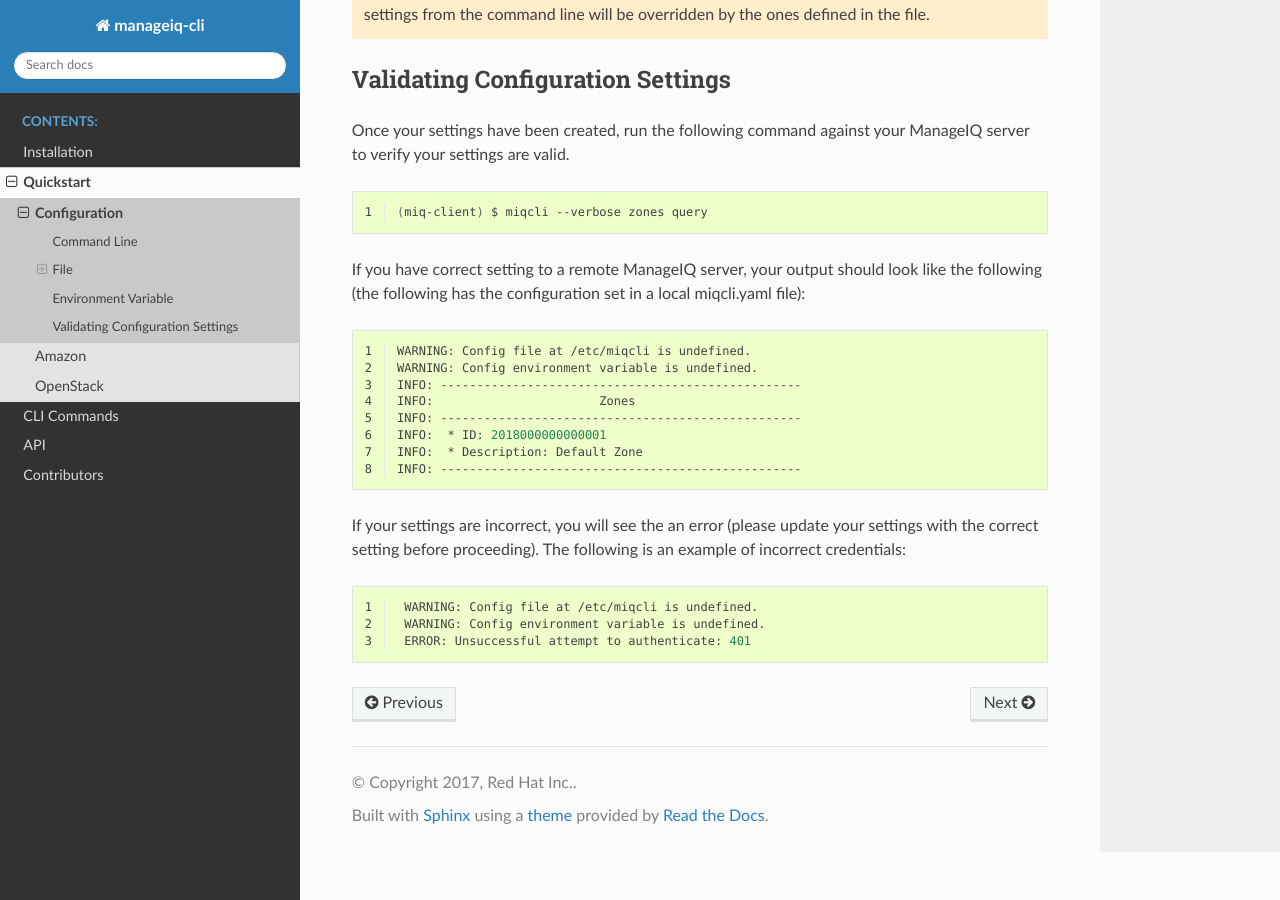
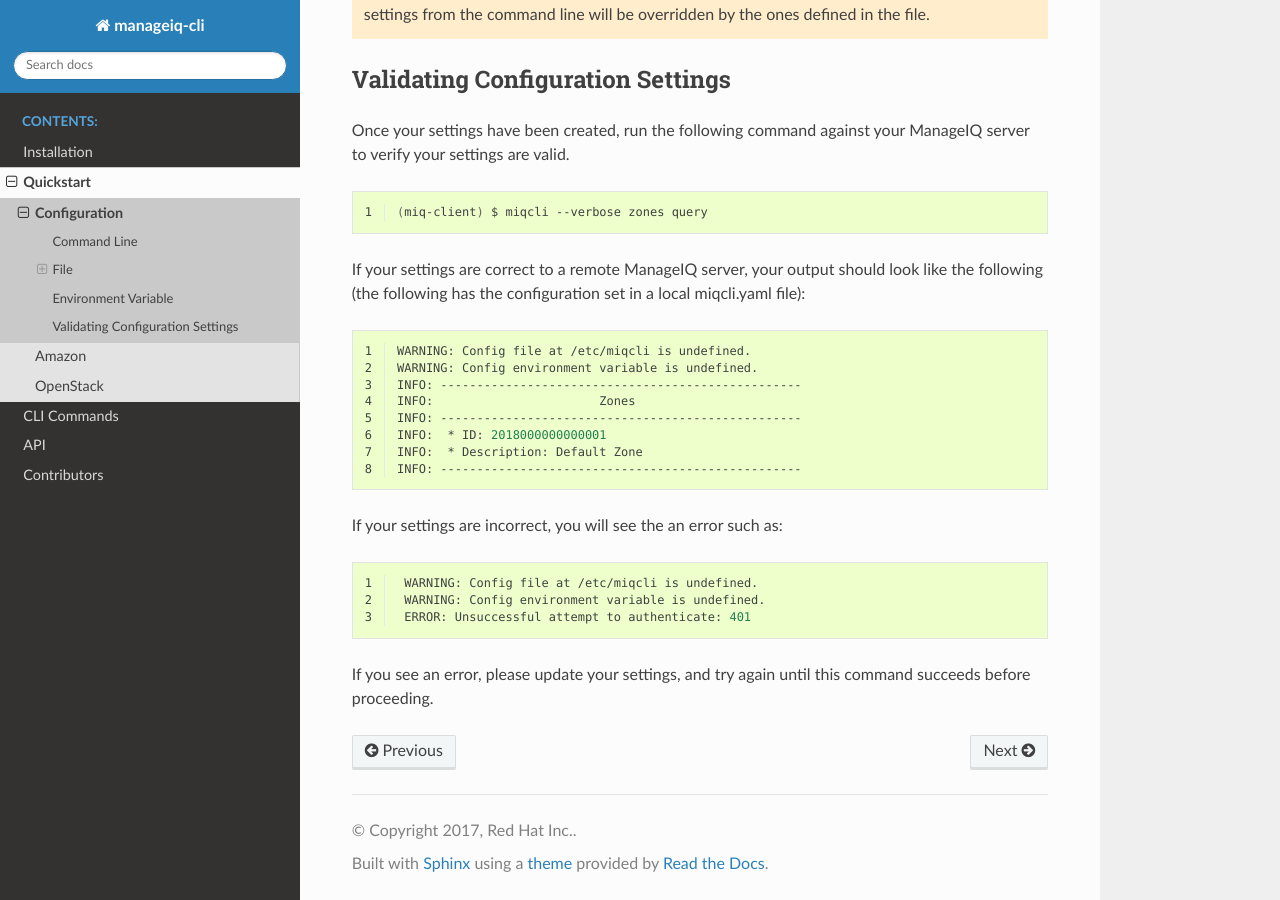
Before and after one commit to rhpit/manageiq-cli, a Sphinx documentation site: the page built from doc/source/configuration.rst, in a window 1280 px wide and 900 px high, scrolled down 2623 px. Built offline with Sphinx 7.4.7 and the Read the Docs theme 2.0.0, drawn with Linux system fonts in a browser that asks for light colours; formulas are drawn with MathJax 3.

Commit message:
updating wording

```diff
--- a/doc/source/configuration.rst
+++ b/doc/source/configuration.rst
@@ -149,7 +149,7 @@
 
     (miq-client) $ miqcli --verbose zones query
 
-If you have correct setting to a remote ManageIQ server, your output should
+If your settings are correct to a remote ManageIQ server, your output should
 look like the following (the following has the configuration set in a local
 miqcli.yaml file):
 
@@ -165,9 +165,7 @@
     INFO:  * Description: Default Zone
     INFO: --------------------------------------------------
 
-If your settings are incorrect, you will see the an error (please
-update your settings with the correct setting before proceeding).
-The following is an example of incorrect credentials:
+If your settings are incorrect, you will see the an error such as:
 
 .. code-block:: bash
     :linenos:
@@ -175,3 +173,6 @@
      WARNING: Config file at /etc/miqcli is undefined.
      WARNING: Config environment variable is undefined.
      ERROR: Unsuccessful attempt to authenticate: 401
+
+If you see an error, please update your settings, and try again until
+this command succeeds before proceeding.
```
